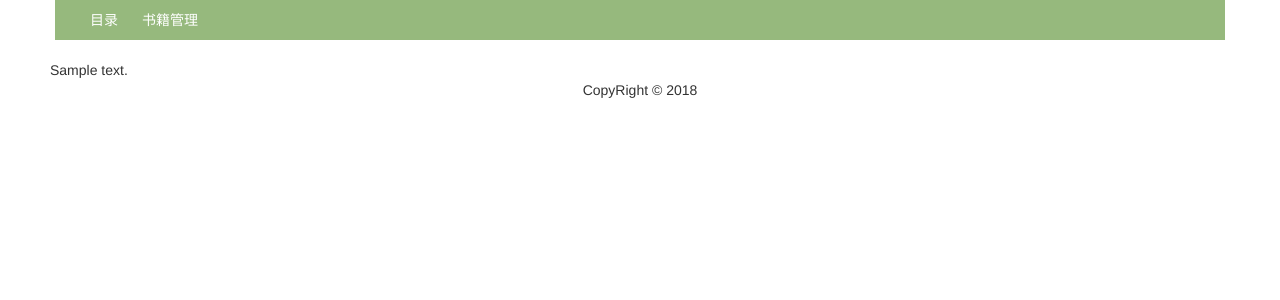
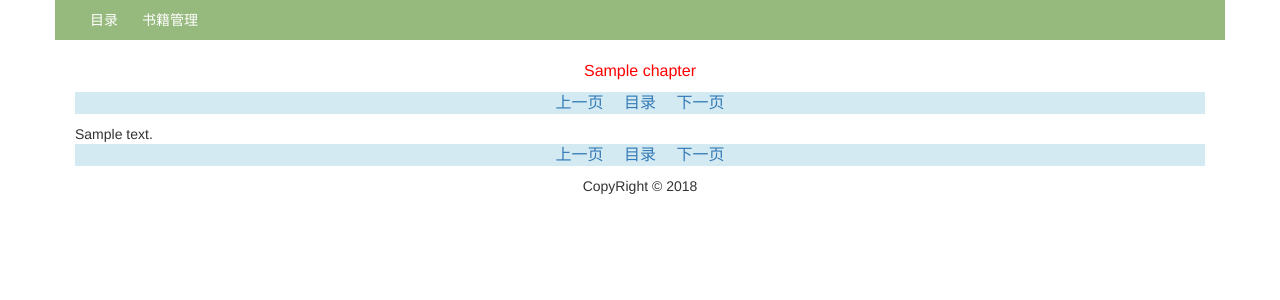
Before and after one commit to zhaopaniOS/MyReader, a Django app: page /book/1/1 in a window 1280 px wide. Shown: the part 240-540 px from the top of the page. Run offline with Django 3.2, Linux system fonts and the light colour scheme; tables that the repository leaves empty hold one stand-in row (values such as "Sample post"); some libraries are stand-ins or nearby versions.

Commit message:
修改书籍章节显示内容

```diff
--- a/myreader/mainsite/admin.py
+++ b/myreader/mainsite/admin.py
@@ -9,6 +9,7 @@ class BookAdmin(admin.ModelAdmin):
 @admin.register(Chapter)
 class ChapterAdmin(admin.ModelAdmin):
     list_display = ('book', 'section', 'title', 'content')
+    ordering = ('book', 'section', )
 
 @admin.register(BookOriginalSource)
 class BookOriginalSourceAdmin(admin.ModelAdmin):
--- a/myreader/mainsite/views.py
+++ b/myreader/mainsite/views.py
@@ -3,7 +3,9 @@
 from django.template.loader import get_template
 from django.http import HttpResponse, HttpResponseNotFound, HttpResponseBadRequest, JsonResponse
 from django.shortcuts import render
+from django.utils import timezone
 from django.core.files.base import ContentFile
+from django.urls import reverse
 from .models import Book, Chapter, BookOriginalSource
 import json
 import re
@@ -33,9 +35,23 @@ def book_section(request, bookid, section):
     try:
         book = Book.objects.get(id=bookid)
         chapter = Chapter.objects.get(book=book, section=section)
+        max = Chapter.objects.filter(book=book).order_by('-section')[0]
+
+        home_url = reverse('book_url', args=(bookid,))
+        if section == 0:
+            prev_url = home_url
+        else:
+            prev_url = reverse('book_section_url', args=(bookid, section - 1,))
+
+        if section == max.section:
+            next_url = home_url
+        else:
+            next_url = reverse('book_section_url', args=(bookid, section + 1,))
+
         html = template.render(locals())
         return HttpResponse(html)
-    except:
+    except Exception as e:
+        print(str(e))
         return HttpResponseNotFound()
 
 def book_manager(request):
@@ -55,7 +71,7 @@ def book_manager_source(request, sourceid):
             res = requests.get(source.url)
             if res.status_code == 200:
                 soup = BeautifulSoup(res.content, "html.parser")
-                book = Book.objects.create()
+                book = Book()
                 book.title = soup.head.find("meta", property="og:novel:book_name")["content"]
                 book.author = soup.head.find("meta", property="og:novel:author")["content"]
                 book.desc = soup.head.find("meta", property="og:description")["content"]
@@ -66,7 +82,7 @@ def book_manager_source(request, sourceid):
                 book.tag = soup.head.find("meta", property="og:novel:category")["content"]
                 book.status = soup.head.find("meta", property="og:novel:status")["content"]
                 book.latest = 0
-                book.updated = ""
+                book.updated = datetime.datetime.now(tz=timezone.utc)
                 book.save()
         else:
             if book.latest and type(book.latest) == int:
@@ -88,7 +104,8 @@ def book_manager_source(request, sourceid):
 
         html = template.render(locals())
         return HttpResponse(html)
-    except:
+    except Exception as exp:
+        print(str(exp))
         return HttpResponseNotFound()
 
 def book_manager_source_section(request, sourceid, section):
@@ -121,6 +138,14 @@ def book_manager_source_section(request, sourceid, section):
                         if child.name != 'br':
                             child.decompose()
 
+                # 删除属性class、style
+                del div_tag['class']
+                del div_tag['style']
+
+                content = div_tag.prettify()
+                if not content or len(content) < 25:
+                    return JsonResponse({'code': 500, 'msg': '源文件正文内容不正常，请手动核实'})
+
                 # 构建数据库对象
                 source = BookOriginalSource.objects.get(id=sourceid)
                 book = Book.objects.get(title=source.book_name,author=source.author)
@@ -131,21 +156,22 @@ def book_manager_source_section(request, sourceid, section):
                     chapter.book = book
                     chapter.title = title
                     chapter.section = section
-                    chapter.content = div_tag.prettify()
+                    chapter.content = content
                     chapter.save()
                 else:
                     # just refers to the existing one
                     chapter.title = title
-                    chapter.content = div_tag.prettify()
+                    chapter.content = content
                     chapter.save()
 
                 # 同步更新book
                 book.latest = section
-                book.updated = datetime.datetime.now()
+                book.updated = datetime.datetime.now(tz=timezone.utc)
                 book.save()
                 return JsonResponse({'code': 200, 'msg': 'success'})
 
-        except:
+        except Exception as exp:
+            print(str(exp))
             return HttpResponseBadRequest()
 
     return HttpResponseNotFound()
--- a/myreader/myreader/urls.py
+++ b/myreader/myreader/urls.py
@@ -21,8 +21,8 @@ from mainsite import views
 
 urlpatterns = [
     path('', views.homepage),
-    path('book/<int:bookid>', views.book),
-    path('book/<int:bookid>/<int:section>', views.book_section),
+    path('book/<int:bookid>', views.book, name='book_url'),
+    path('book/<int:bookid>/<int:section>', views.book_section, name='book_section_url'),
     path('book_manager/', views.book_manager),
     path('book_manager/<int:sourceid>', views.book_manager_source),
     path('book_manager/<int:sourceid>/<int:section>', views.book_manager_source_section),
--- a/myreader/static/css/base.css
+++ b/myreader/static/css/base.css
@@ -11,6 +11,16 @@
 }
 
 #content.row {
+    margin-left: 10px;
+    margin-right: 10px;
+}
+
+#content_header.row {
+    margin-left: 10px;
+    margin-right: 10px;
+}
+
+#content_bottom.row {
     margin-left: 10px;
     margin-right: 10px;
 }
@@ -70,6 +80,33 @@
 .chapter {
 }
 
+.red {
+    color: red
+}
+
+.page_direct {
+    background: #d4eaf2;
+    height: 22px;
+    line-height: 22px;
+    text-align: center;
+}
+
+.page_direct a {
+    font-size: 16px;
+    padding: 8px 8px;
+    line-height: 22px;
+}
+
+.page_title {
+    font-size: 16px;
+    height: 22px;
+    text-align:center;
+}
+
+#chaptercontent {
+    padding: 10px;
+}
+
 @media handheld,only screen and (max-width: 640px) {
 
     .nav li,.nav-sub li {
--- a/myreader/templates/book_section.html
+++ b/myreader/templates/book_section.html
@@ -2,9 +2,38 @@
 {% extends 'base.html' %}
 {% block title %} {{ book.title }} - {{ chapter.title }} {% endblock %}
 {% block content %}
-    <div class="row">
+    <div id="content_header" class="row">
+        <p class="page_title red">
+            {{ chapter.title }}
+        </p>
+        <p class="page_direct">
+            <a href="{{ prev_url }}">
+                上一页
+            </a>
+            <a href="{{ home_url }}">
+                目录
+            </a>
+            <a href="{{ next_url }}">
+                下一页
+            </a>
+        </p>
+    </div>
+    <div id="content" class="row">
         {% autoescape off %}
             {{ chapter.content }}
         {% endautoescape %}
     </div>
+    <div id="content_bottom" class="row">
+        <p class="page_direct">
+            <a href="{{ prev_url }}">
+                上一页
+            </a>
+            <a href="{{ home_url }}">
+                目录
+            </a>
+            <a href="{{ next_url }}">
+                下一页
+            </a>
+        </p>
+    </div>
 {% endblock %}
```
Also changed, not shown: myreader/templates/book_manager_source.html (+11 -3 lines).
